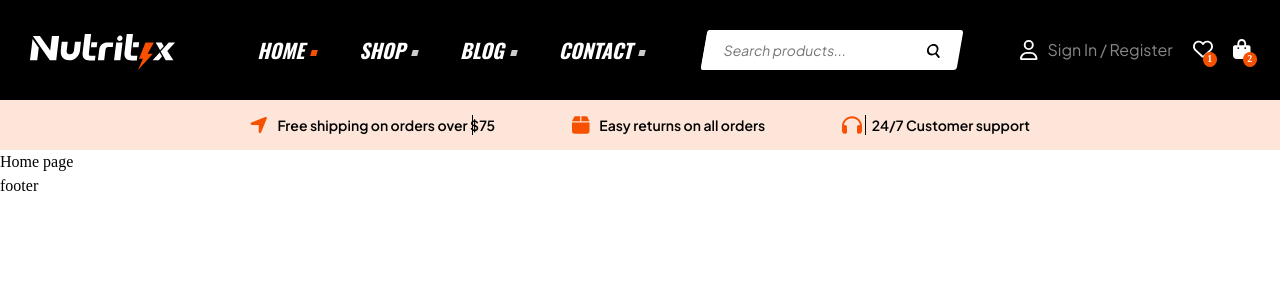
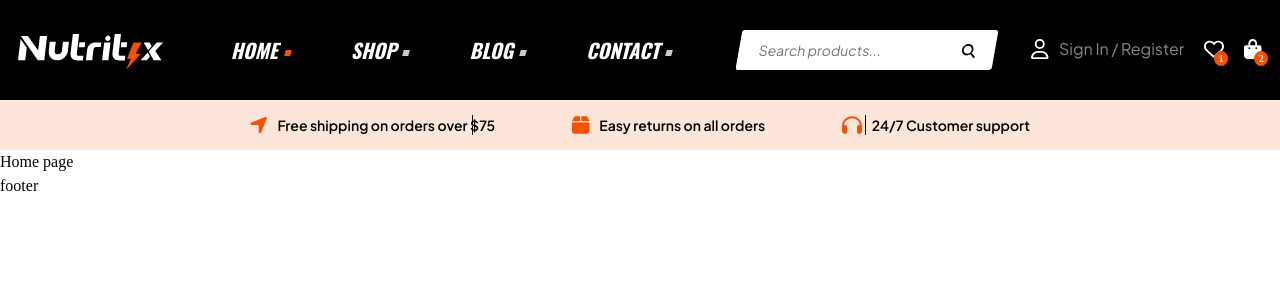
Before and after one commit to vantuan-01/nutritix-app, a React (Vite) app: page / in a window 1280 px wide. Shown: the top 300 px of the page. Built offline with nearby package versions, Linux system fonts and the light colour scheme.

Commit message:
portal, login form non style

```diff
--- a/src/components/Header/Header.module.scss
+++ b/src/components/Header/Header.module.scss
@@ -12,7 +12,13 @@
       display: flex;
       justify-content: center;
       align-items: center;
-      gap: 2rem;
+      li {
+        list-style: none;
+        a {
+          display: inline-block;
+          padding: 3rem;
+        }
+      }
       .nav_link_default {
         font-family: var(--heading-text);
         font-style: italic;
@@ -92,7 +98,10 @@
         }
       }
       .user_account {
+        button {
           cursor: pointer;
+          background-color: transparent;
+          border: none;
           svg {
             margin-right: 1rem;
           }
@@ -100,7 +109,11 @@
             font-family: var(--content-text);
             color: #888;
           }
+        }
         &:hover {
+          span {
+            text-decoration: underline;
+          }
           span,
           svg > path {
             color: var(--primary);
@@ -184,6 +197,11 @@
           font-size: 1.4rem;
           font-weight: 600;
         }
+        &:hover {
+          svg {
+            transform: scale(0.7);
+          }
+        }
         &:nth-child(2) {
           position: relative;
           &::before {
--- a/src/components/Header/Header.tsx
+++ b/src/components/Header/Header.tsx
@@ -9,12 +9,16 @@ import {
 import { faHeart, faUser } from '@fortawesome/free-regular-svg-icons'
 
 import { FontAwesomeIcon } from '@fortawesome/react-fontawesome'
+import LoginForm from '~/components/LoginForm'
 import Logo from '~/assets/Logo'
+import Tooltip from '~/components/Portal'
 import { configroutes as config } from '~/routes/routes'
 import { navlink as nlink } from '~/config/navlink'
 import styles from './Header.module.scss'
+import { useState } from 'react'
 
 function Header() {
+  const [isOpen, setIsOpen] = useState(false)
   return (
     <div className={styles.wrapper}>
       <div className={styles.top_header}>
@@ -47,8 +51,15 @@ function Header() {
         </div>
         <div className={styles.user_group}>
           <div className={styles.user_account}>
-            <FontAwesomeIcon icon={faUser} size='lg' />
-            <span>Sign In / Register </span>
+            <button onClick={() => setIsOpen(!isOpen)}>
+              <FontAwesomeIcon icon={faUser} size='lg' />
+              <span>Sign In / Register </span>
+            </button>
+            {isOpen && (
+              <Tooltip id='signin' top='8rem' right='13rem'>
+                <LoginForm />
+              </Tooltip>
+            )}
           </div>
           <div className={styles.love}>
             <FontAwesomeIcon icon={faHeart} size='lg' />
@@ -72,7 +83,7 @@ function Header() {
             <span>Easy returns on all orders</span>
           </div>
           <div className={styles.content}>
-            <FontAwesomeIcon icon={faHeadphones} size='lg'/>
+            <FontAwesomeIcon icon={faHeadphones} size='lg' />
             <span>24/7 Customer support</span>
           </div>
         </div>
--- /dev/null
+++ b/src/components/LoginForm/LoginForm.module.scss
@@ -0,0 +1,14 @@
+.wrapper{
+  .container{
+    background-color: #fff;
+    .header{
+
+    }
+    .body{
+
+    }
+    .footer{
+
+    }
+  }
+}
--- /dev/null
+++ b/src/components/LoginForm/LoginForm.tsx
@@ -0,0 +1,30 @@
+import styles from './LoginForm.module.scss'
+
+function LoginForm() {
+  return (
+    <div className={styles.wrapper}>
+      <div className={styles.container}>
+        <div className={styles.header}>
+          <span>Sign in</span>
+          <button>Create an Account</button>
+        </div>
+        <div className={styles.body}>
+          <div className={styles.content}>
+            <label htmlFor='username'>User name or email</label>
+            <input type='text' name='username' placeholder='User name' />
+          </div>
+          <div className={styles.content}>
+            <label htmlFor='password'>Password</label>
+            <input type='text' name='password' placeholder='Password' />
+          </div>
+          <button className={styles.login_btn}>login</button>
+        </div>
+        <div className={styles.footer}>
+          <button>Lost your password?</button>
+        </div>
+      </div>
+    </div>
+  )
+}
+
+export default LoginForm
--- /dev/null
+++ b/src/components/LoginForm/index.tsx
@@ -0,0 +1 @@
+export { default } from './LoginForm'
--- /dev/null
+++ b/src/components/Portal/Portal.tsx
@@ -0,0 +1,12 @@
+import ReactDOM from 'react-dom'
+
+interface PortalProps {
+  children: React.ReactNode
+  id: string
+}
+
+function Portal({ children, id }: PortalProps) {
+  return ReactDOM.createPortal(<div id={id}>{children}</div>, document.querySelector('body')!)
+}
+
+export default Portal
--- /dev/null
+++ b/src/components/Portal/Tooltip.module.scss
@@ -0,0 +1,4 @@
+.wrapper{
+  border-top: .2rem solid var(--primary);
+  position: absolute;
+}
--- /dev/null
+++ b/src/components/Portal/Tooltip.tsx
@@ -0,0 +1,23 @@
+import Portal from './Portal'
+import styles from './Tooltip.module.scss'
+
+interface TooltipProps {
+  children: React.ReactNode
+  id: string
+  top?: string
+  right?: string
+  bottom?: string
+  left?: string
+}
+
+function Tooltip({ children, id, top, right, bottom, left }: TooltipProps) {
+  return (
+    <Portal id={id}>
+      <div className={styles.wrapper} style={{ top: top, right: right, bottom: bottom, left: left }}>
+        {children}
+      </div>
+    </Portal>
+  )
+}
+
+export default Tooltip
--- /dev/null
+++ b/src/components/Portal/index.tsx
@@ -0,0 +1 @@
+export { default } from './Tooltip'
```
Lines whose indentation alone changed are shown as unchanged.
